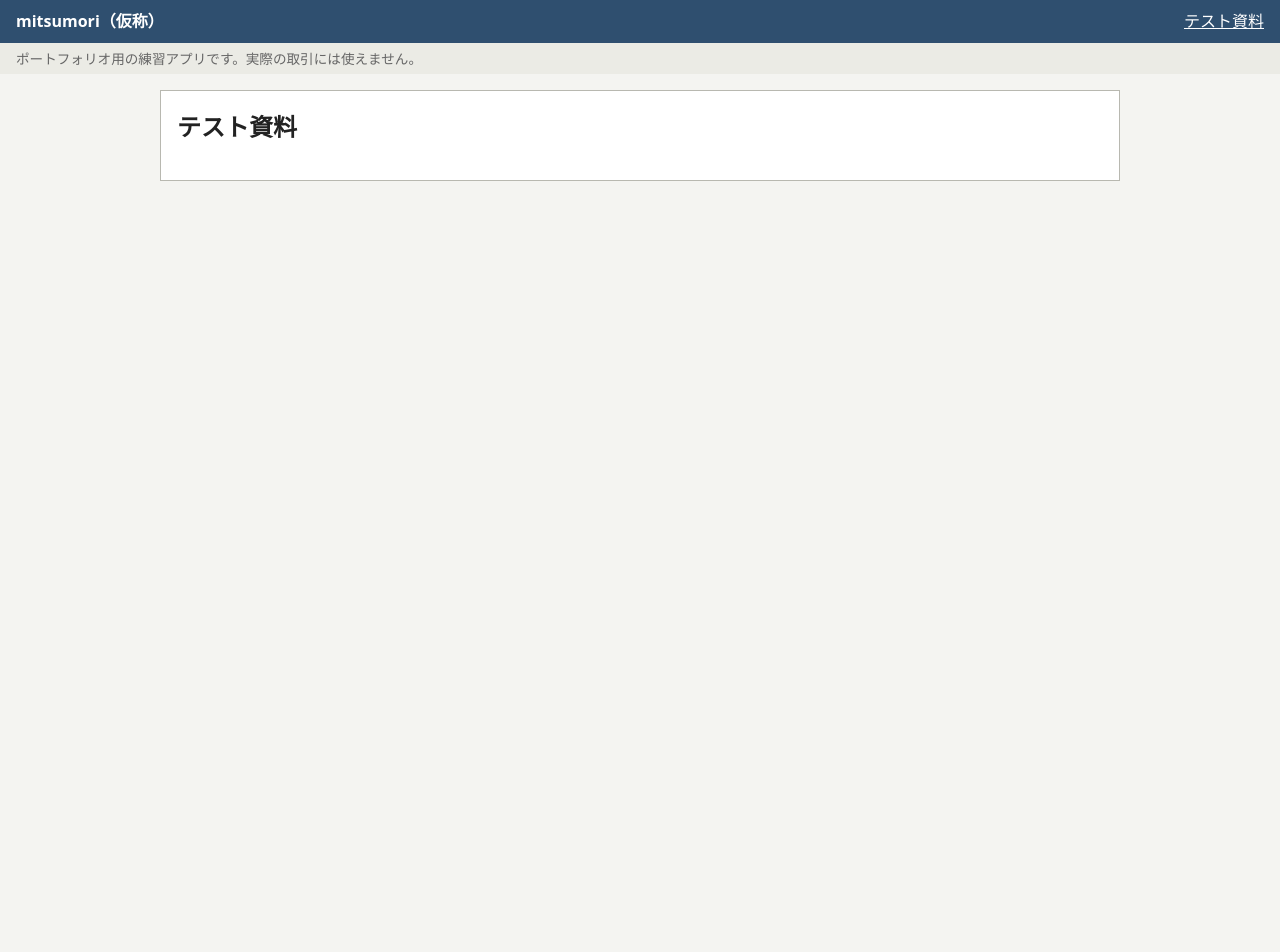
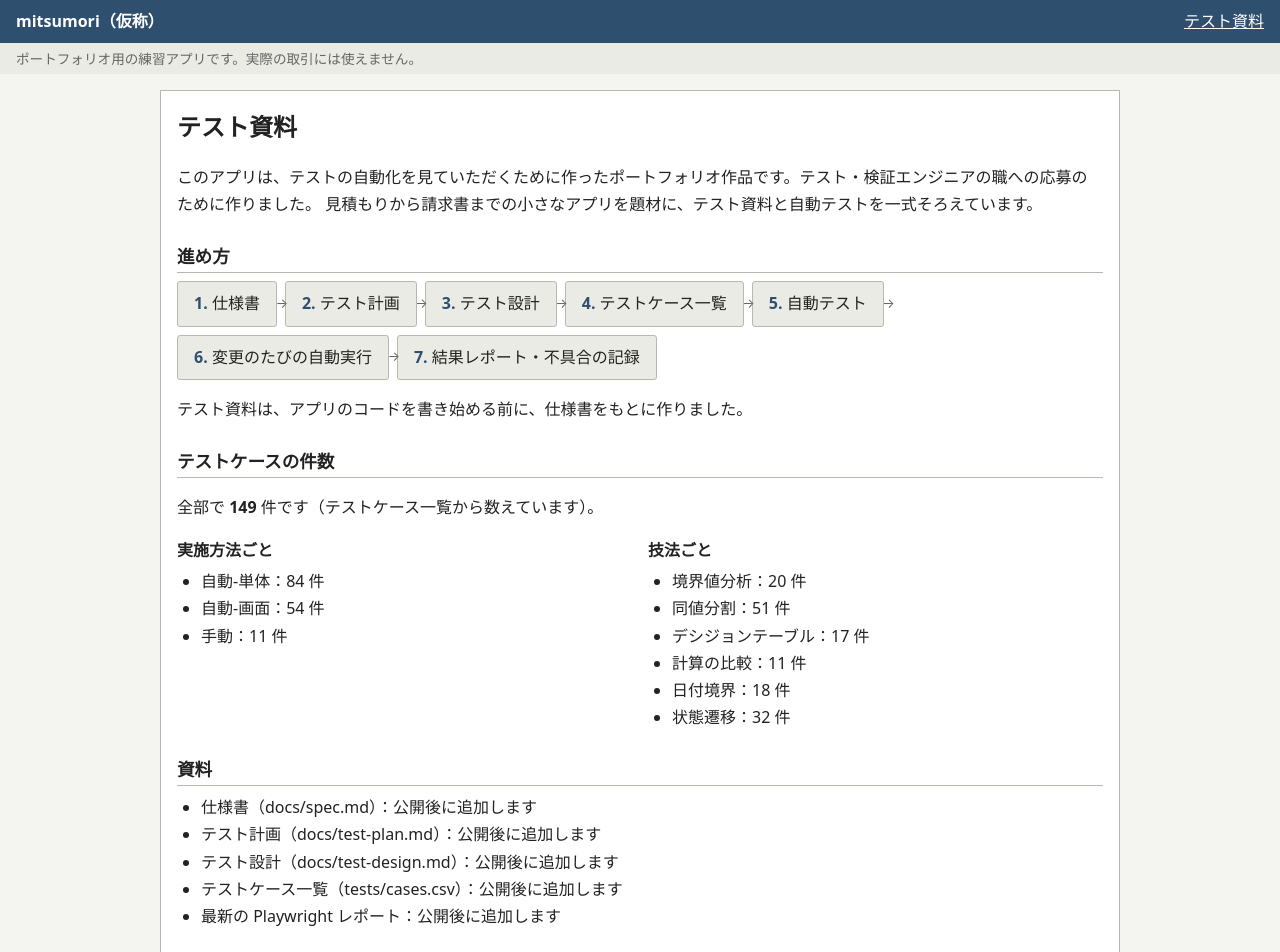
Before and after one commit to shionoryo1223-gx/mitsumori, a Vue app: page /#/tests in a window 1280 px wide. Shown: the top 952 px of the page. Before the commit the page ends 800 px from the top, so only its background shows below. Built offline with nearby package versions, Linux system fonts and the light colour scheme.

Commit message:
feat: add test documents view
Co-Authored-By: Claude Sonnet 5.5 <noreply@anthropic.com>

```diff
--- /dev/null
+++ b/src/lib/cases.ts
@@ -0,0 +1,48 @@
+import { parseCsv } from './csv'
+
+export type CaseMethod = '自動-単体' | '自動-画面' | '手動'
+export type CasePriority = '高' | '中' | '低'
+
+export interface TestCase {
+  id: string
+  specRef: string
+  viewpoint: string
+  technique: string
+  precondition: string
+  steps: string
+  expected: string
+  method: CaseMethod
+  priority: CasePriority
+  manualResult: string
+}
+
+const HEADER = ['ID', '仕様の項目', '観点', '技法', '前提', '手順', '期待結果', '実施方法', '優先度', '手動の結果']
+const METHODS: readonly string[] = ['自動-単体', '自動-画面', '手動']
+const PRIORITIES: readonly string[] = ['高', '中', '低']
+
+export function parseCases(text: string): TestCase[] {
+  const rows = parseCsv(text)
+  const header = rows[0] ?? []
+  if (header.length !== HEADER.length || header.some((h, i) => h !== HEADER[i])) {
+    throw new Error(`cases.csv header mismatch (見出しが違います): expected "${HEADER.join(',')}" but got "${header.join(',')}"`)
+  }
+  return rows.slice(1).map((r, index) => {
+    const rowNumber = index + 2 // 1-based, header is row 1
+    if (r.length !== HEADER.length) {
+      throw new Error(`cases.csv row ${rowNumber}: expected ${HEADER.length} fields but got ${r.length}`)
+    }
+    const [id = '', specRef = '', viewpoint = '', technique = '', precondition = '', steps = '', expected = '', method = '', priority = '', manualResult = ''] = r
+    if (!METHODS.includes(method)) {
+      throw new Error(`cases.csv ${id}: invalid 実施方法 "${method}"`)
+    }
+    if (!PRIORITIES.includes(priority)) {
+      throw new Error(`cases.csv ${id}: invalid 優先度 "${priority}"`)
+    }
+    return {
+      id, specRef, viewpoint, technique, precondition, steps, expected,
+      method: method as CaseMethod,
+      priority: priority as CasePriority,
+      manualResult,
+    }
+  })
+}
--- /dev/null
+++ b/src/lib/csv.ts
@@ -0,0 +1,54 @@
+// Minimal RFC 4180 CSV reader: quoted fields, "" escapes, CR/LF/CRLF, newlines inside quotes.
+export function parseCsv(text: string): string[][] {
+  const src = text.startsWith('\uFEFF') ? text.slice(1) : text
+  const rows: string[][] = []
+  let row: string[] = []
+  let field = ''
+  let inQuotes = false
+  let i = 0
+
+  while (i < src.length) {
+    const ch = src.charAt(i)
+    if (inQuotes) {
+      if (ch === '"') {
+        if (src.charAt(i + 1) === '"') {
+          field += '"'
+          i += 2
+          continue
+        }
+        inQuotes = false
+      } else {
+        field += ch
+      }
+      i += 1
+      continue
+    }
+    if (ch === '"') {
+      inQuotes = true
+    } else if (ch === ',') {
+      row.push(field)
+      field = ''
+    } else if (ch === '\n' || ch === '\r') {
+      if (ch === '\r' && src.charAt(i + 1) === '\n') i += 1
+      row.push(field)
+      rows.push(row)
+      row = []
+      field = ''
+    } else {
+      field += ch
+    }
+    i += 1
+  }
+  // Last row without a trailing newline.
+  if (field !== '' || row.length > 0) {
+    row.push(field)
+    rows.push(row)
+  }
+  // Drop fully empty lines at the end only.
+  while (rows.length > 0) {
+    const last = rows[rows.length - 1]
+    if (last && last.length === 1 && last[0] === '') rows.pop()
+    else break
+  }
+  return rows
+}
--- a/src/views/TestDocsView.vue
+++ b/src/views/TestDocsView.vue
@@ -1,3 +1,145 @@
+<script setup lang="ts">
+import casesCsv from '../../tests/cases.csv?raw'
+import { REPO_URL, REPORT_URL } from '../config'
+import { parseCases } from '../lib/cases'
+
+const cases = parseCases(casesCsv)
+
+function countBy(key: 'method' | 'technique'): { name: string; count: number }[] {
+  const counts = new Map<string, number>()
+  for (const c of cases) counts.set(c[key], (counts.get(c[key]) ?? 0) + 1)
+  return [...counts].map(([name, count]) => ({ name, count }))
+}
+
+const methodCounts = countBy('method')
+const techniqueCounts = countBy('technique')
+
+const steps = [
+  '仕様書',
+  'テスト計画',
+  'テスト設計',
+  'テストケース一覧',
+  '自動テスト',
+  '変更のたびの自動実行',
+  '結果レポート・不具合の記録',
+]
+
+const docs: { label: string; url: string }[] = [
+  { label: '仕様書（docs/spec.md）', url: REPO_URL && `${REPO_URL}/blob/main/docs/spec.md` },
+  { label: 'テスト計画（docs/test-plan.md）', url: REPO_URL && `${REPO_URL}/blob/main/docs/test-plan.md` },
+  { label: 'テスト設計（docs/test-design.md）', url: REPO_URL && `${REPO_URL}/blob/main/docs/test-design.md` },
+  { label: 'テストケース一覧（tests/cases.csv）', url: REPO_URL && `${REPO_URL}/blob/main/tests/cases.csv` },
+  { label: '最新の Playwright レポート', url: REPORT_URL },
+]
+</script>
+
 <template>
-  <h1>テスト資料</h1>
+  <section class="test-docs">
+    <h1>テスト資料</h1>
+    <p>
+      このアプリは、テストの自動化を見ていただくために作ったポートフォリオ作品です。テスト・検証エンジニアの職への応募のために作りました。
+      見積もりから請求書までの小さなアプリを題材に、テスト資料と自動テストを一式そろえています。
+    </p>
+
+    <h2>進め方</h2>
+    <ol class="flow">
+      <li v-for="s in steps" :key="s">{{ s }}</li>
+    </ol>
+    <p>テスト資料は、アプリのコードを書き始める前に、仕様書をもとに作りました。</p>
+
+    <h2>テストケースの件数</h2>
+    <p>
+      全部で <strong data-testid="case-total">{{ cases.length }}</strong> 件です（テストケース一覧から数えています）。
+    </p>
+    <div class="count-grid">
+      <div>
+        <h3>実施方法ごと</h3>
+        <ul data-testid="method-counts">
+          <li v-for="m in methodCounts" :key="m.name">{{ m.name }}：{{ m.count }} 件</li>
+        </ul>
+      </div>
+      <div>
+        <h3>技法ごと</h3>
+        <ul data-testid="technique-counts">
+          <li v-for="t in techniqueCounts" :key="t.name">{{ t.name }}：{{ t.count }} 件</li>
+        </ul>
+      </div>
+    </div>
+
+    <h2>資料</h2>
+    <ul class="docs">
+      <li v-for="d in docs" :key="d.label">
+        <a v-if="d.url" :href="d.url" target="_blank" rel="noopener noreferrer">{{ d.label }}</a>
+        <template v-else>{{ d.label }}：公開後に追加します</template>
+      </li>
+    </ul>
+
+    <h2>役割分担</h2>
+    <p>
+      コードとテスト資料の下書きは Claude Code（AI）が作成しました。テストの方針と中身の決定・修正、iPhone 実機での手動テスト、不具合の報告は制作者が行いました。
+    </p>
+  </section>
 </template>
+
+<style scoped>
+h3 {
+  font-size: 1rem;
+  margin: 0 0 var(--space-1);
+}
+.flow {
+  display: flex;
+  flex-direction: column;
+  gap: var(--space-2);
+  margin: 0 0 var(--space-3);
+  padding: 0;
+  list-style: none;
+  counter-reset: step;
+}
+.flow li {
+  position: relative;
+  padding: var(--space-2) var(--space-3);
+  background: var(--color-head);
+  border: 1px solid var(--color-line);
+  border-radius: var(--radius);
+  counter-increment: step;
+}
+.flow li::before {
+  content: counter(step) '. ';
+  font-weight: bold;
+  color: var(--color-accent);
+}
+.flow li:not(:last-child)::after {
+  content: '↓';
+  position: absolute;
+  left: var(--space-3);
+  bottom: calc(-1 * var(--space-2) - 4px);
+  z-index: 1;
+  color: var(--color-muted);
+  font-size: 0.8rem;
+  line-height: 1;
+}
+.count-grid {
+  display: grid;
+  grid-template-columns: repeat(auto-fit, minmax(14rem, 1fr));
+  gap: var(--space-3);
+}
+.count-grid ul,
+.docs {
+  margin: 0;
+  padding-left: var(--space-4);
+}
+@media (min-width: 720px) {
+  .flow {
+    flex-direction: row;
+    flex-wrap: wrap;
+    align-items: stretch;
+  }
+  .flow li:not(:last-child)::after {
+    content: '→';
+    left: auto;
+    right: calc(-1 * var(--space-2) - 4px);
+    bottom: 50%;
+    transform: translateY(50%);
+  }
+}
+</style>
```
Also changed, not shown: 2 other files (tests, documents, lock files or other folders).
